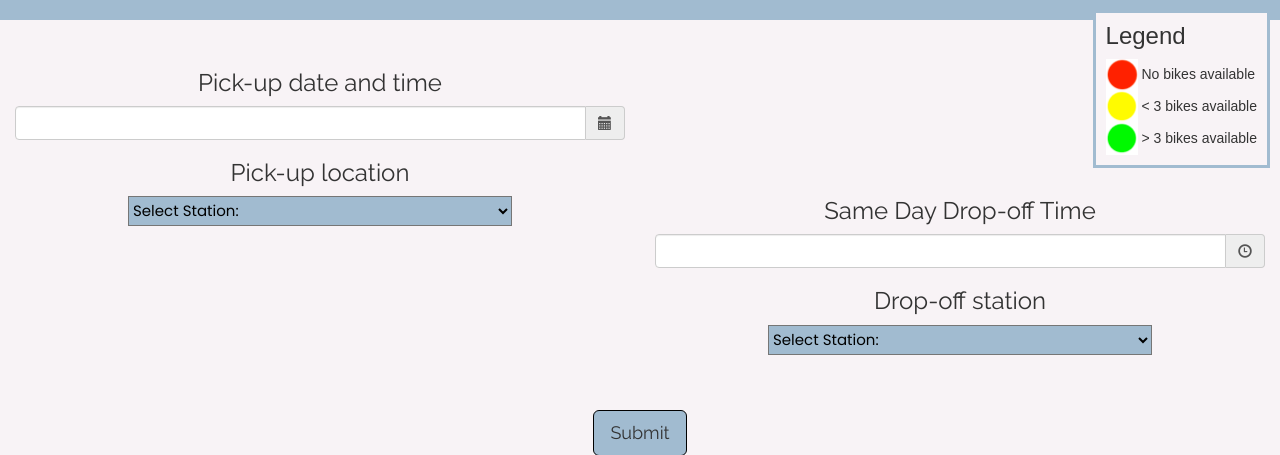
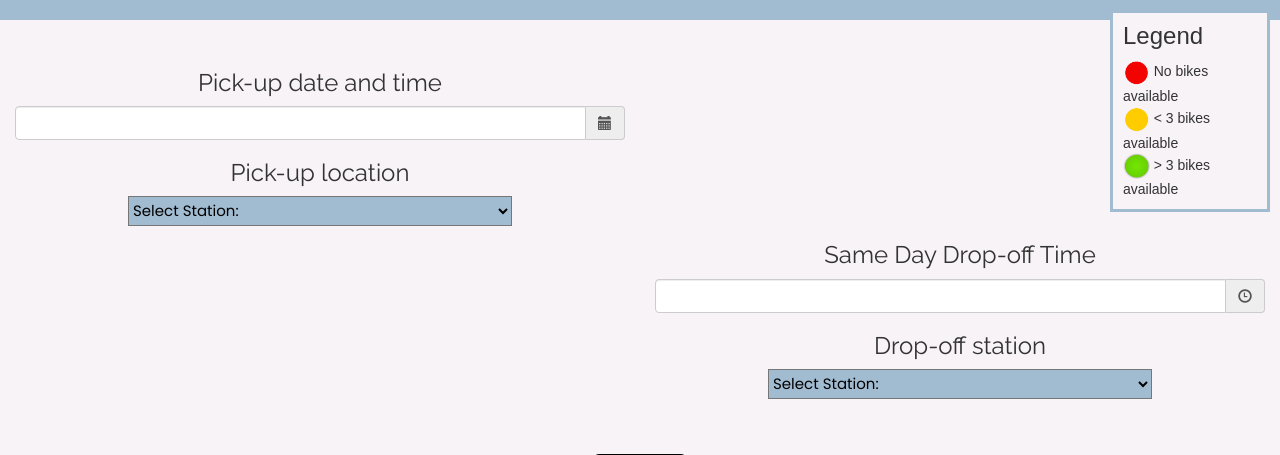
Before and after one commit to LDbosca/dublinBikes, a Flask app: template web/templates/index.html in a window 1280 px wide. Shown: the part 580-1035 px from the top of the page. Run offline with Flask 2, Linux system fonts and the light colour scheme; the template is opened without the code that fills it, so the values that code supplies are empty; some libraries are stand-ins or nearby versions; some web fonts are replaced.

Commit message:
fixed legend

```diff
--- a/web/templates/index.html
+++ b/web/templates/index.html
@@ -29,7 +29,7 @@
     </header>
 
     <div id="googleMap" style="width:100%;height:500px;margin: 0px"></div>
-    <div id="legend" style="border-color: #A1BBD0;background-color: #F8F3F6; ">
+    <div id="legend" style="border-color: #A1BBD0;background-color: #F8F3F6; width: 160px">
         <h3>Legend</h3>
     </div>
     <div class="text-center mt-2 mb-2 ml-2 mr-2 w-auto container-fluid">
@@ -377,7 +377,7 @@
                 var name = type.name;
                 var icon = type.icon;
                 var div = document.createElement('div');
-                div.innerHTML = '<img src="' + icon + '"> ' + name;
+                div.innerHTML = '<img src="' + icon + '" style="width:20%"> ' + name;
                 legend.appendChild(div);
             }
 
```
Also changed, not shown: web/static/green.png, web/static/red.png, web/static/yellow.png.
